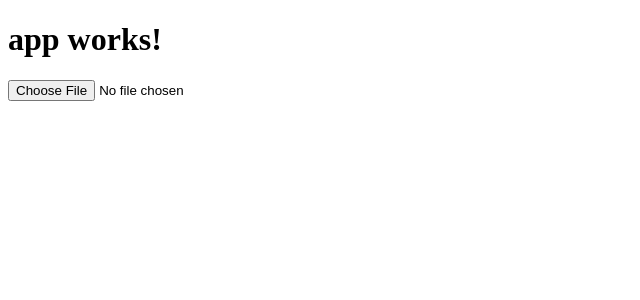
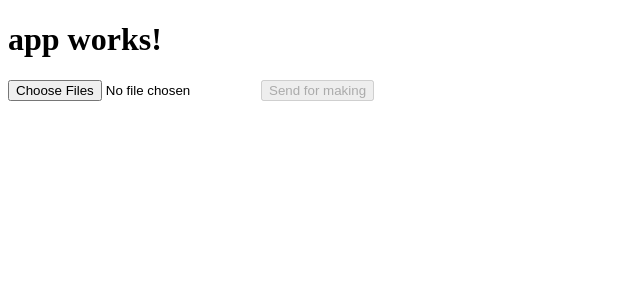
Before and after one commit to webDva/Spritesheet-Maker, an Angular app in the folder frontend/: page / in a window 1280 px wide. Shown: the top 300 px of the page, without its empty margins (0-640 px from the left). Built offline with nearby package versions, Linux system fonts and the light colour scheme.

Commit message:
preparing to send finds to API backend

```diff
--- a/frontend/src/app/upload-form/upload-form.component.html
+++ b/frontend/src/app/upload-form/upload-form.component.html
@@ -1,2 +1,2 @@
-<input type="file" #filelist (change)="upload(filelist.files)" placeholder="Upload files">
-<p>{{filename}}</p>
+<input type="file" #filelist multiple (change)="upload(filelist.files)" placeholder="Upload files">
+<button type="button" (click)="makeSpriteSheet()" [disabled]="!files">Send for making</button>
--- a/frontend/src/app/upload-form/upload-form.component.ts
+++ b/frontend/src/app/upload-form/upload-form.component.ts
@@ -7,10 +7,15 @@ import {Component, OnInit} from '@angular/core';
 })
 export class UploadFormComponent implements OnInit {
 
-    filename = '';
+    files: FileList;
+    isForTiledMaps: boolean = false; // A setting for when the user wants to use this service for making Tiled maps.
 
     upload(files: FileList) {
-        this.filename = files[0].name;
+        this.files = files;
+    }
+
+    makeSpriteSheet() {
+
     }
 
     constructor() {}
```
